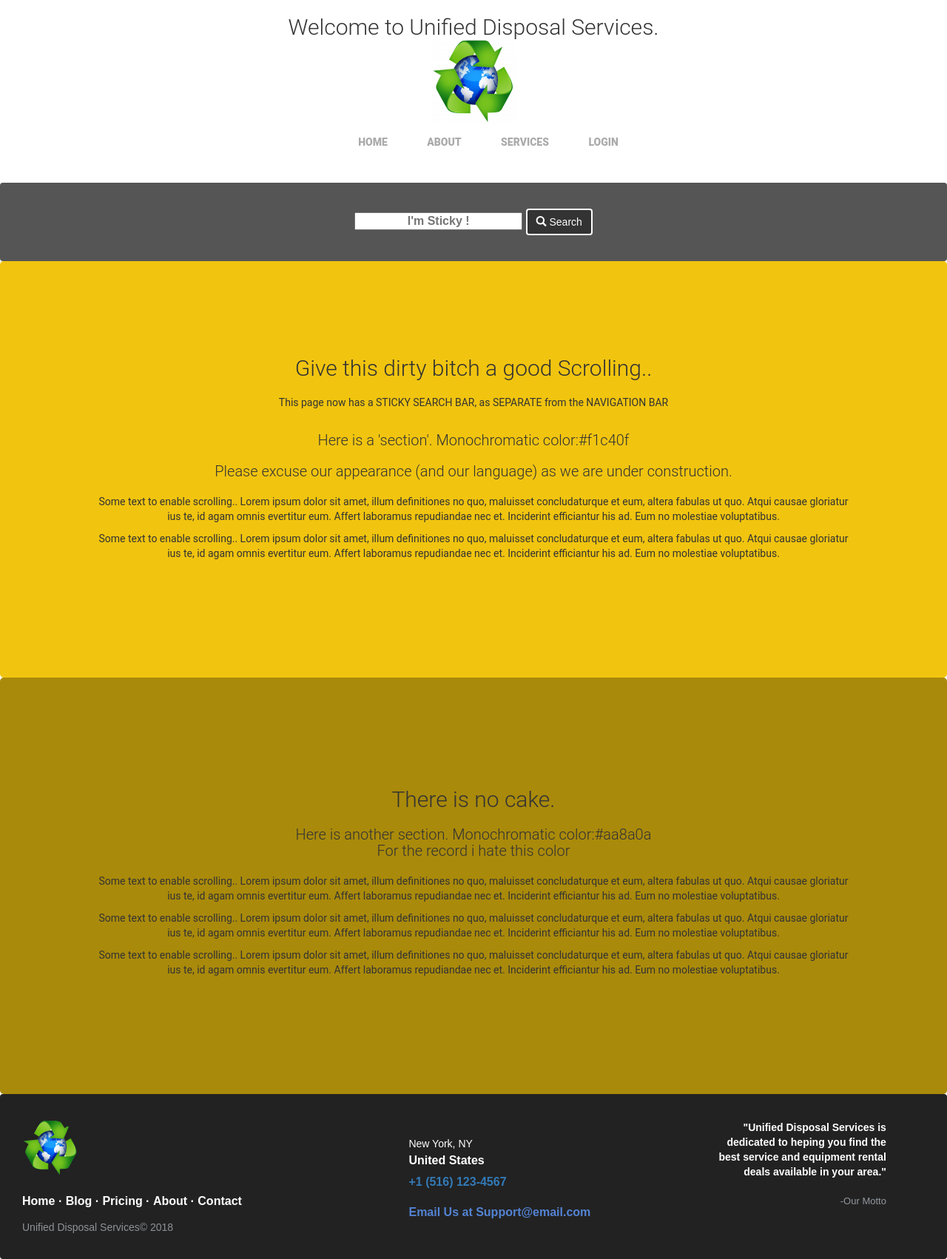
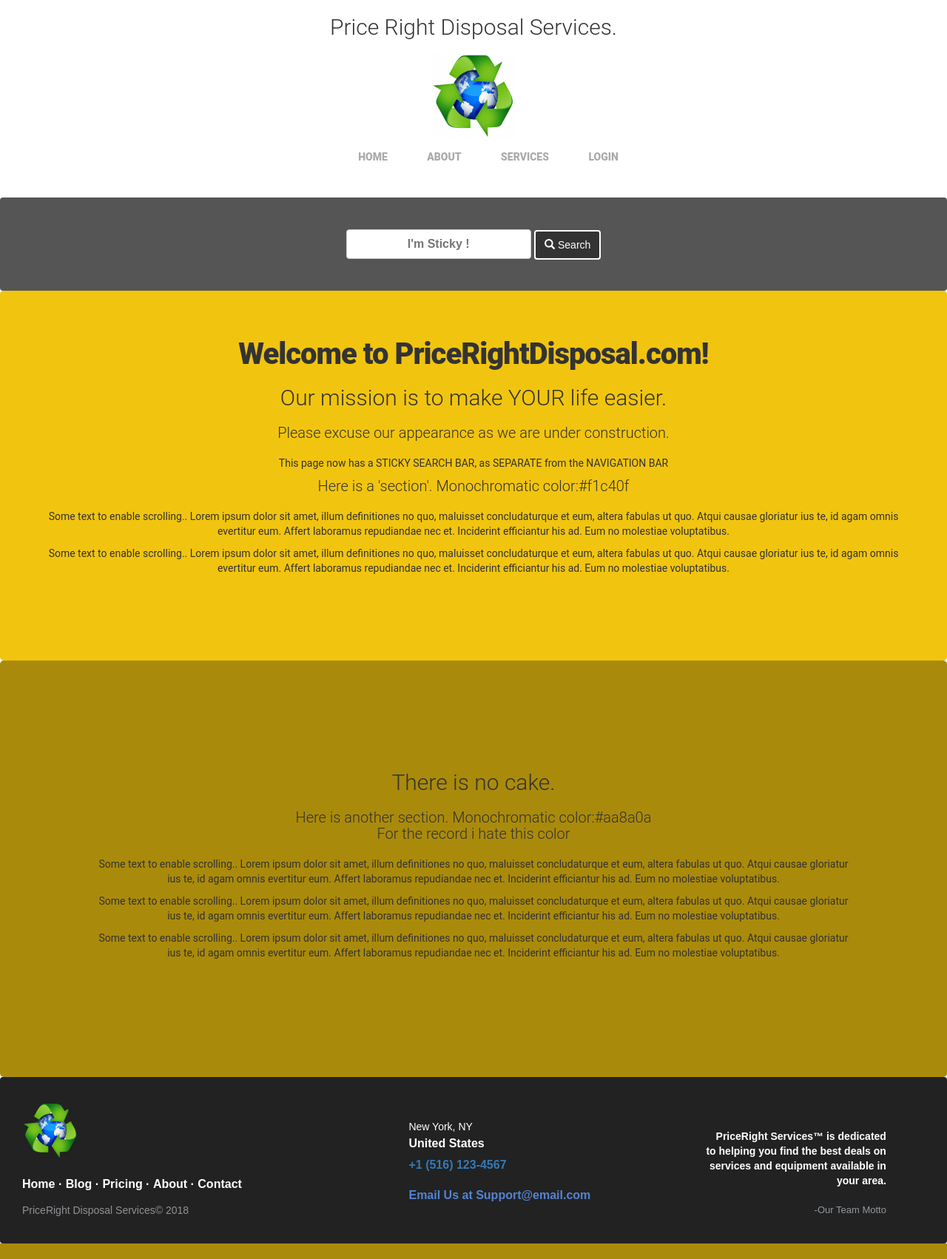
Before and after one commit to toylaa/uds, a PHP site: page / in a window 1280 px wide. Shown: the whole page at 74% size. After the commit the page ends 1681 px from the top, so only its background shows below. Run offline with PHP 8.4, Linux system fonts and the light colour scheme.

Commit message:
PriceRight RE-Branding
uds -> prd

```diff
--- a/index.php
+++ b/index.php
@@ -24,29 +24,33 @@ session_start();
 
 
 <head>
-	<title>Unified Disposal Services - Home for all things trash related</title>
+	<title>PriceRight Disposal Services</title>
 </head>
 <body>
 
 <div class="page-container">
 
+<!-- INCLUDE NAV    -->
  <?php require_once 'php/nav.php'; ?>
 
-	<div class="content">
+	<div id="main-content" class="content">
 
-
+		<div id="home-sections">
 
 			<section style=";background:#f1c40f;">
-					<div style="text-align:center;padding:10%;">
-						<h2 id="noCake">Give this dirty bitch a good Scrolling..</h2>
+				<div style="text-align:center;padding:5%;">
+					<h1>Welcome to PriceRightDisposal.com!</h1>
+					<br>
+					<h2>Our mission is to make YOUR life easier.</h2>
+					<br>
+					<h3>Please excuse our appearance as we are under construction.</h3>
 					<br>
 					<p>
 						This page now has a STICKY SEARCH BAR, as SEPARATE from the NAVIGATION BAR
 					</p>
-						<br/>
+
 					<h3>Here is a 'section'. Monochromatic color:#f1c40f</h3>
-						<br>
-						<h3>Please excuse our appearance (and our language) as we are under construction.</h3>
+
 					<br>
 
 					  <p>Some text to enable scrolling.. Lorem ipsum dolor sit amet, illum definitiones no quo, maluisset concludaturque et eum, altera fabulas ut quo. Atqui causae gloriatur ius te, id agam omnis evertitur eum. Affert laboramus repudiandae nec et. Inciderint efficiantur his ad. Eum no molestiae voluptatibus.</p>
@@ -54,7 +58,6 @@ session_start();
 					<br/>
 				</div>
 			</section>
-
 			<section style="background:#aa8a0a;">
 				<div style="text-align:center;padding:10%;">
 					<br/>
@@ -70,9 +73,10 @@ session_start();
 				</div>
 			</section>
 
+		</div> <!--end of <div id="home-sections">-->
+	</div><!-- End of  <div id="main-content"> -->
 
-	</div>
-
+<!-- INCLUDE FOOTER -->
 <?php require_once 'php/footer.php'; ?>
 
 
--- a/php/footer.php
+++ b/php/footer.php
@@ -20,7 +20,7 @@
   				</p>
 
   				<p class="footer-company-name" style= "display:block; margin:auto;" >
-  				  Unified Disposal Services&copy; 2018</p>
+  				  PriceRight Disposal Services&copy; 2018</p>
   			</div>
 
   			<div class="footer-center">
@@ -46,8 +46,8 @@
   			<div class="footer-right">
 
   				<p class="footer-company-about">
-  					<span>"Unified Disposal Services is dedicated to heping you find the best service and equipment rental deals available in your area."</span>
-  					-Our Motto
+  					<span style="padding-top:35px;">PriceRight Services&trade; is dedicated to helping you find the best deals on services and equipment available in your area.</span>
+  					-Our Team Motto
   				</p>
 
   				<!--div class="footer-icons">
--- a/php/nav.php
+++ b/php/nav.php
@@ -1,11 +1,12 @@
   <nav class=" top-container shift" >
 
      <div class="center">
-      <h2>Welcome to Unified Disposal Services. </h2>
-
+      <h2>Price Right Disposal Services. </h2>
+      <br>
       <span><img  src="img/114x114.png" class="animated bounceIn"></span>
     </div>
       <!--Nav class options=(circle/stroke/fill/shift)-->
+      <span id="nav-ul" style="min-height:50px;">
         <ul>
           <li><a href="#">Home</a></li>
           <li><a href="#">About</a></li>
@@ -13,6 +14,8 @@
           <li><a href="#">Login</a></li>
           <div style="clear"></div>
         </ul>
+      </span>
+
     </nav>
 
 
@@ -28,7 +31,7 @@
 
           <button class="btn btn-default xbtn" type="submit" id="searchbar-submit" ><span class="glyphicon glyphicon-search" aria-hidden="true"></span> Search</button>
 
-          <span id="hidden-header-contents" style="color:#fff;display:none;">This shit appears on scroll ;p </span>
+          <span id="hidden-header-contents" style="color:#fff;display:none;">This only appears on scroll ! </span>
 
     <!--/form-->
 
@@ -121,29 +124,37 @@
 
     }//-------End of AjaxSubmit Function ------------------//
 
-
+    //TBD? - add x button option to nav(to remove searchbar from top of page?)
+    /*
      $("#searchbar-hide").on("click",hideSearchBar);
 
      function hideSearchBar(){
         alert('hide search bar !');
      }
+    */
 
     //toggling the searchbar onScroll effects
     var header = document.getElementById("searchHeader");
+    var hiddenSearchbarContent = document.getElementById("hidden-header-contents");
+    var header_nav_ul = document.getElementById("nav-ul");
+    //
     window.onscroll = function() {stickyScroller()};
     var sticky = header.offsetTop;
-
+    ///
     function stickyScroller() {
       if (window.pageYOffset >= sticky)
       {
         //Adding 'Sticky' class to the nav adds the sticking effect
         header.classList.add("sticky", "flipInX");
         //Toggles the display of the hidden troll line on scroll only
-        document.getElementById("hidden-header-contents").style.display = "";
+        hiddenSearchbarContent.style.display = "";
+        //Hide the underlying NAV elements when the searchbar is scrolling to prevent bleed through
+        header_nav_ul.style.display = "none";
 
       } else {
         header.classList.remove("sticky" , "flipInX");
-       document.getElementById("hidden-header-contents").style.display = "none";
+       hiddenSearchbarContent.style.display = "none";
+       header_nav_ul.style.display = "";
       }
     }
 </script>
@@ -158,7 +169,21 @@
 
 <style type="text/css">
 
+
+
+  input[type=text] {
+    height:40px;
+    width: 250px;
+    padding: 12px 20px;
+    margin: 8px 0;
+    display: inline-block;
+    border: 1px solid #ccc;
+    border-radius: 4px;
+    box-sizing: border-box;
+}
+
   .xbtn {
+     height:40px;
       -webkit-transition-duration: 0.4s; /* Safari */
       transition-duration: 0.4s;
        border: 2px solid white;
```
Lines whose indentation alone changed are shown as unchanged.
